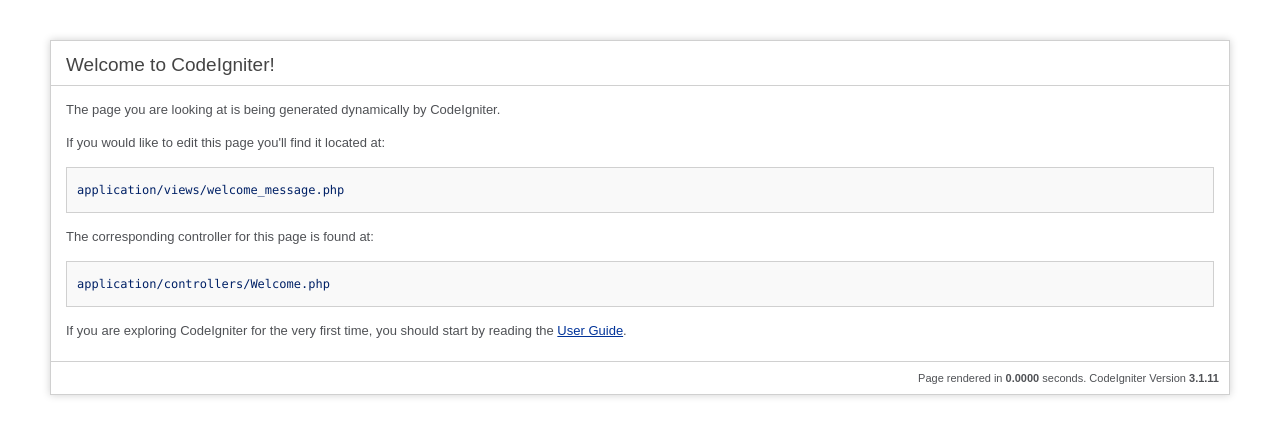
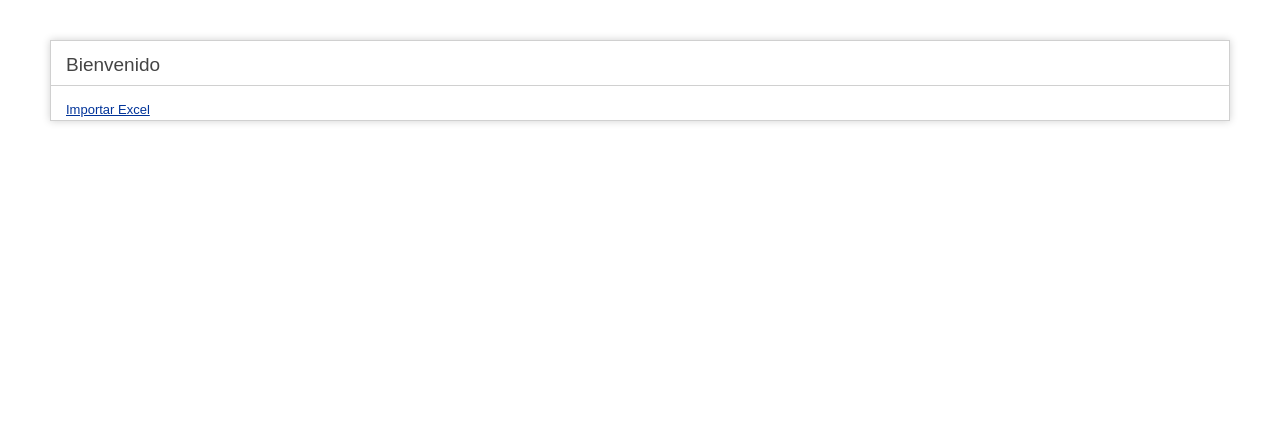
Before and after one commit to josecarpio99/excel-upload-ci3, a CodeIgniter app: page /excel-upload/ in a window 1280 px wide. Shown: the top 437 px of the page. Run offline with CodeIgniter, Linux system fonts and the light colour scheme.

Commit message:
welcome view changed

```diff
--- a/application/views/welcome_message.php
+++ b/application/views/welcome_message.php
@@ -68,21 +68,12 @@
 <body>
 
 <div id="container">
-	<h1>Welcome to CodeIgniter!</h1>
+	<h1>Bienvenido</h1>
 
 	<div id="body">
-		<p>The page you are looking at is being generated dynamically by CodeIgniter.</p>
-
-		<p>If you would like to edit this page you'll find it located at:</p>
-		<code>application/views/welcome_message.php</code>
-
-		<p>The corresponding controller for this page is found at:</p>
-		<code>application/controllers/Welcome.php</code>
-
-		<p>If you are exploring CodeIgniter for the very first time, you should start by reading the <a href="user_guide/">User Guide</a>.</p>
+		<a href="<?= base_url('excel_import') ?>" class="">Importar Excel</a>
 	</div>
 
-	<p class="footer">Page rendered in <strong>{elapsed_time}</strong> seconds. <?php echo  (ENVIRONMENT === 'development') ?  'CodeIgniter Version <strong>' . CI_VERSION . '</strong>' : '' ?></p>
 </div>
 
 </body>
```
Also changed, not shown: 1 other file.
